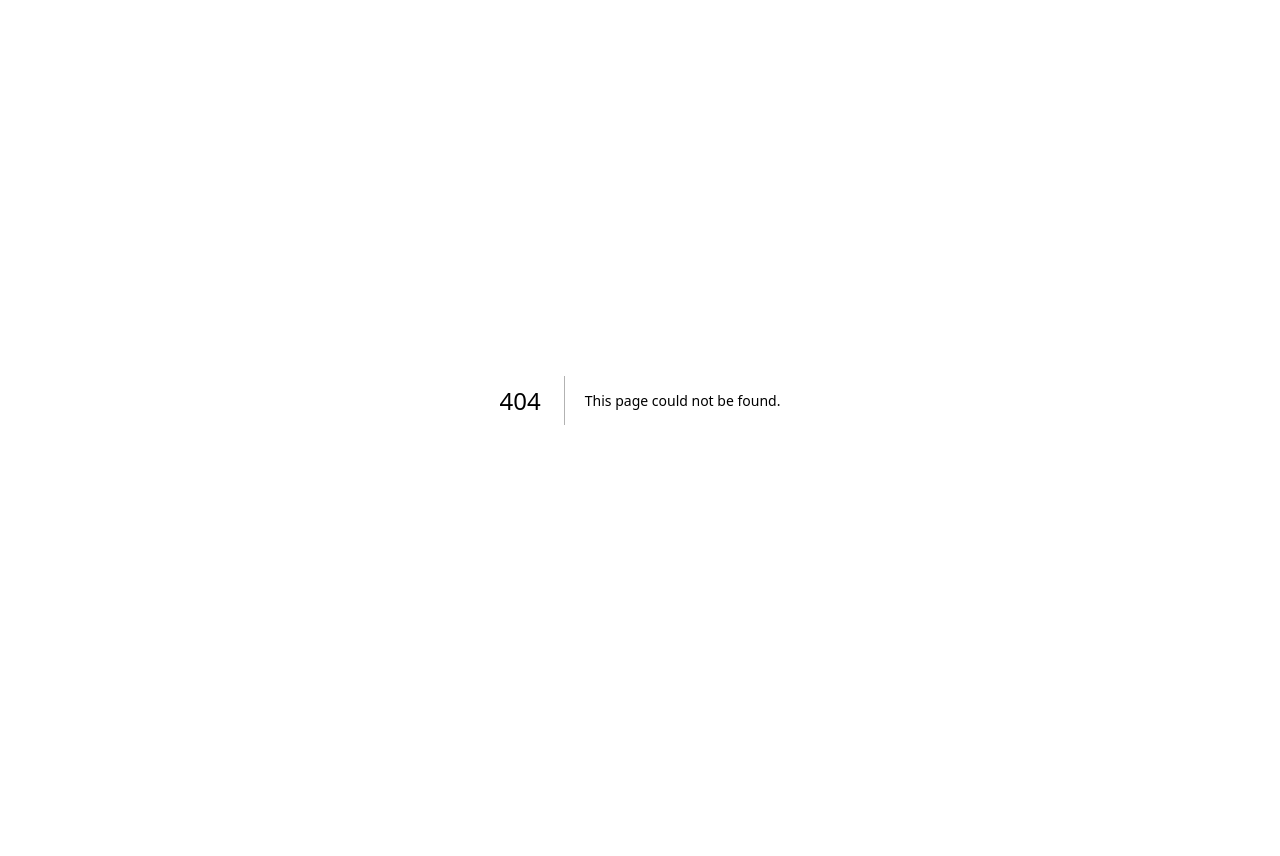
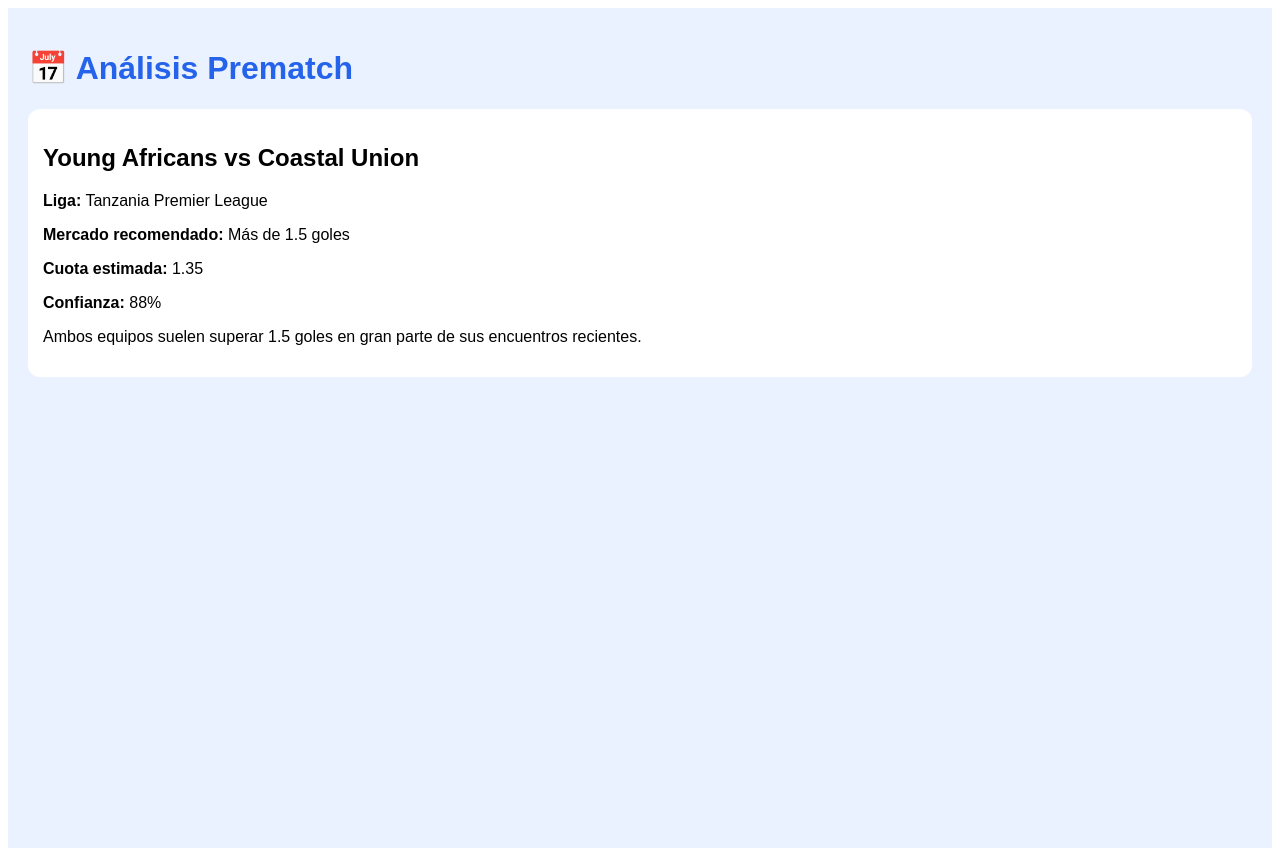
Before and after one commit to estoeslacallalacalla-debug/sports-picks-platform, a Next.js app: page /pages/prematch in a window 1280 px wide. Before the commit this address had no page. Before the commit the page ends 800 px from the top, so only its background shows below. Built offline with nearby package versions, Linux system fonts and the light colour scheme.

Commit message:
Create Prematch component for match analysis

```diff
--- /dev/null
+++ b/pages/pages/prematch.js
@@ -0,0 +1,40 @@
+export default function Prematch() {
+  return (
+    <div
+      style={{
+        backgroundColor: "#eaf2ff",
+        minHeight: "100vh",
+        padding: "20px",
+        fontFamily: "Arial"
+      }}
+    >
+      <h1 style={{ color: "#2563eb" }}>
+        📅 Análisis Prematch
+      </h1>
+
+      <div
+        style={{
+          background: "white",
+          padding: "15px",
+          borderRadius: "12px",
+          marginTop: "20px"
+        }}
+      >
+        <h2>Young Africans vs Coastal Union</h2>
+
+        <p><strong>Liga:</strong> Tanzania Premier League</p>
+
+        <p><strong>Mercado recomendado:</strong> Más de 1.5 goles</p>
+
+        <p><strong>Cuota estimada:</strong> 1.35</p>
+
+        <p><strong>Confianza:</strong> 88%</p>
+
+        <p>
+          Ambos equipos suelen superar 1.5 goles en gran parte de sus
+          encuentros recientes.
+        </p>
+      </div>
+    </div>
+  );
+        }
```
